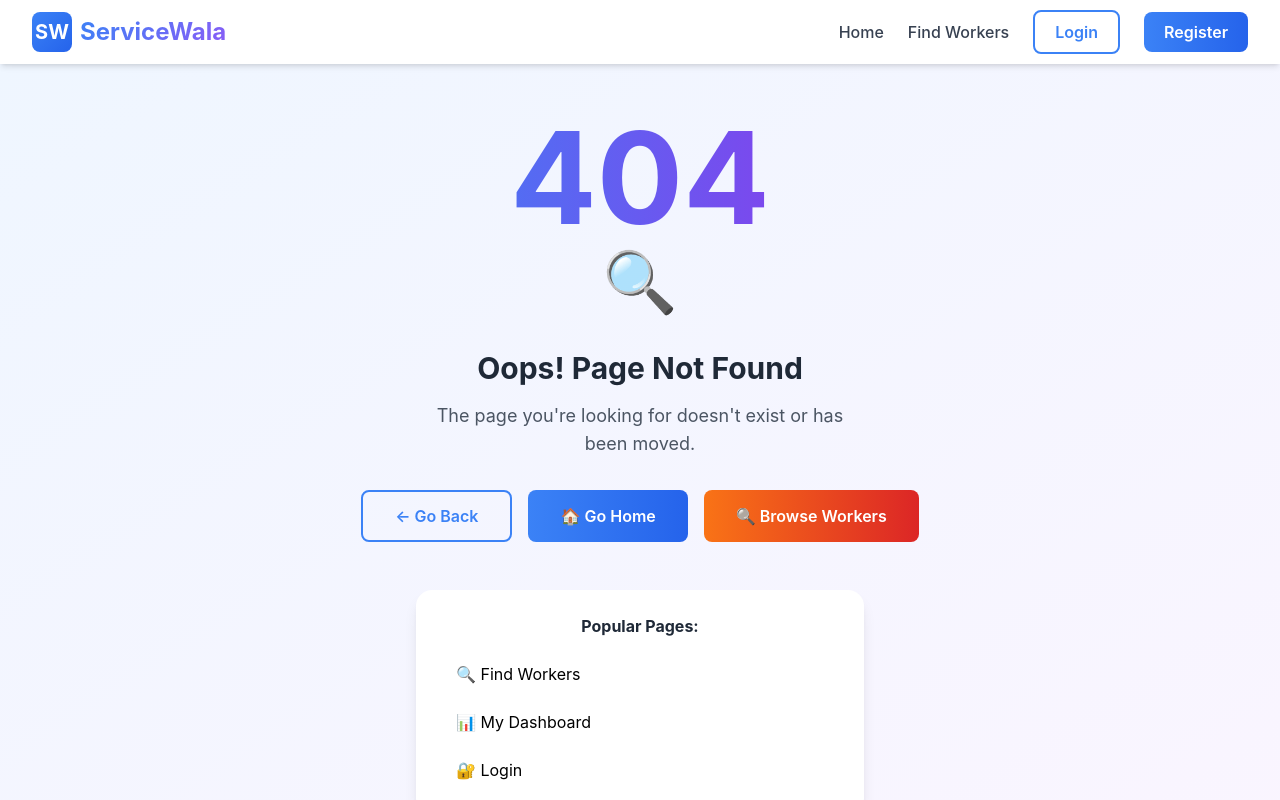
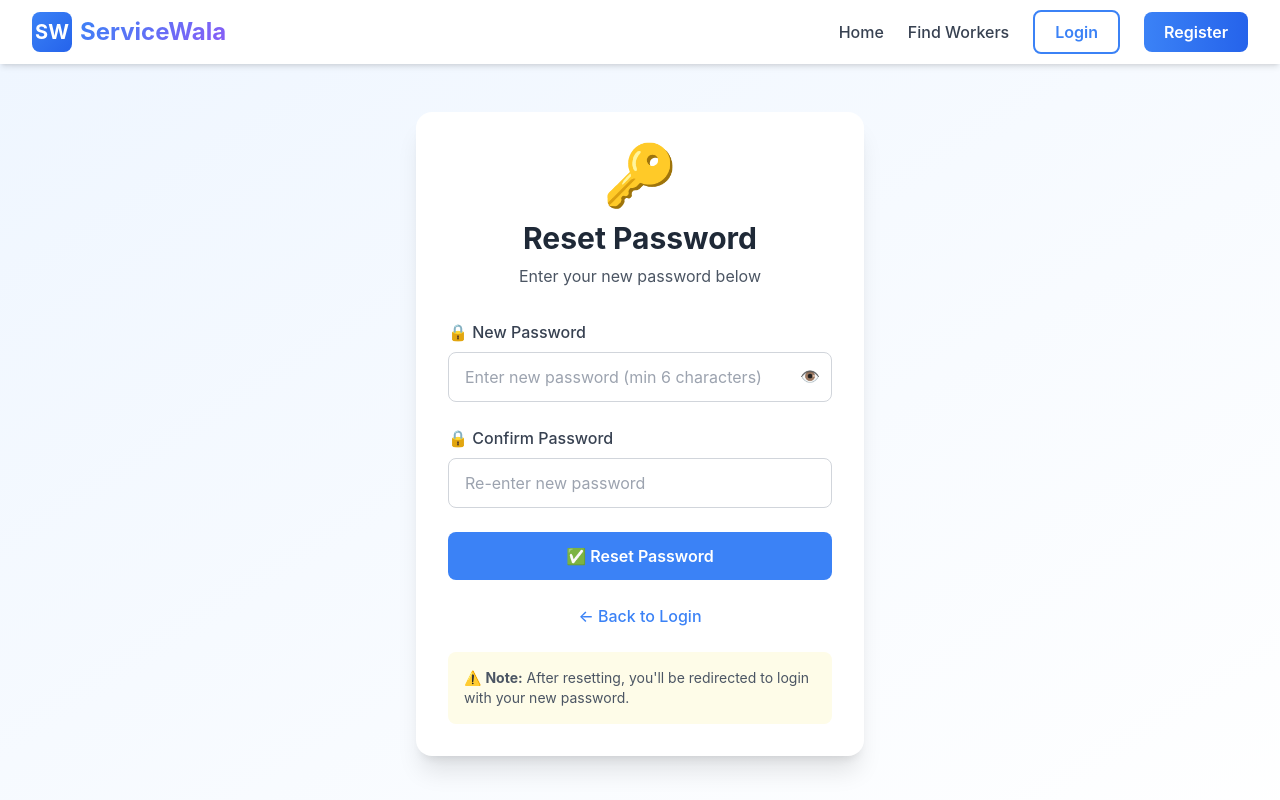
Before and after one commit to arvind-pal-101/servicewala-frontend, a React (Create React App) app: page /reset-password/1 in a window 1280 px wide. Shown: the top 800 px of the page. Built offline with nearby package versions, Linux system fonts and the light colour scheme; no server answers.

Commit message:
feat: Add password reset feature

```diff
--- a/src/App.js
+++ b/src/App.js
@@ -10,6 +10,8 @@ import BookingPage from './pages/BookingPage';
 import BookingSuccess from './pages/BookingSuccess';
 import Login from './pages/Login';
 import Register from './pages/Register';
+import ForgotPassword from './pages/ForgotPassword';
+import ResetPassword from './pages/ResetPassword';
 import WorkerRegister from './pages/WorkerRegister';
 import WorkerDashboard from './pages/WorkerDashboard';
 import BookingDetails from './pages/BookingDetails';
@@ -37,6 +39,8 @@ function App() {
           <Route path="/booking-success" element={<BookingSuccess />} />
           <Route path="/login" element={<Login />} />
           <Route path="/register" element={<Register />} />
+          <Route path="/forgot-password" element={<ForgotPassword />} />
+          <Route path="/reset-password/:token" element={<ResetPassword />} />
           <Route path="/worker/register" element={<WorkerRegister />} />
           <Route path="/worker/dashboard" element={<WorkerDashboard />} />
           <Route path="/booking/:id" element={<BookingDetails />} />
--- /dev/null
+++ b/src/pages/ForgotPassword.js
@@ -0,0 +1,110 @@
+import React, { useState } from 'react';
+import { useNavigate, Link } from 'react-router-dom';
+import Navbar from '../components/Navbar';
+import Footer from '../components/Footer';
+import { authAPI } from '../services/api';
+import { toast } from 'react-toastify';
+
+function ForgotPassword() {
+  const navigate = useNavigate();
+  const [phone, setPhone] = useState('');
+  const [loading, setLoading] = useState(false);
+
+  const handleSubmit = async (e) => {
+    e.preventDefault();
+
+    if (!phone || phone.length !== 10) {
+      toast.error('Please enter valid 10-digit phone number');
+      return;
+    }
+
+    try {
+      setLoading(true);
+      const response = await authAPI.forgotPassword({ phone });
+
+      toast.success(response.data.message);
+      toast.info('Check your email inbox!');
+
+      setTimeout(() => navigate('/login'), 3000);
+    } catch (error) {
+      toast.error(error.response?.data?.message || 'Failed to send reset email');
+    } finally {
+      setLoading(false);
+    }
+  };
+
+  return (
+    <>
+      <Navbar />
+      <div className="min-h-screen bg-gradient-to-br from-blue-50 to-white py-12 px-4">
+        <div className="max-w-md mx-auto">
+
+          <div className="bg-white rounded-2xl shadow-xl p-8">
+            <div className="text-center mb-8">
+              <div className="text-6xl mb-4">🔐</div>
+              <h1 className="text-3xl font-bold text-gray-800 mb-2">
+                Forgot Password?
+              </h1>
+              <p className="text-gray-600">
+                Enter your phone number and we'll send a password reset link to your email
+              </p>
+            </div>
+
+            <form onSubmit={handleSubmit} className="space-y-6">
+
+              <div>
+                <label className="block text-gray-700 font-medium mb-2">
+                  📱 Phone Number
+                </label>
+                <input
+                  type="tel"
+                  value={phone}
+                  onChange={(e) => setPhone(e.target.value.replace(/\D/g, '').slice(0, 10))}
+                  placeholder="Enter 10-digit phone number"
+                  className="w-full px-4 py-3 border border-gray-300 rounded-lg focus:ring-2 focus:ring-primary focus:border-transparent"
+                  maxLength="10"
+                  required
+                />
+                <p className="text-sm text-gray-500 mt-1">
+                  We'll send reset link to your registered email
+                </p>
+              </div>
+
+              <button
+                type="submit"
+                disabled={loading}
+                className={`w-full py-3 rounded-lg font-semibold text-white transition-all ${
+                  loading
+                    ? 'bg-gray-400 cursor-not-allowed'
+                    : 'bg-primary hover:bg-blue-600'
+                }`}
+              >
+                {loading ? '📧 Sending...' : '📧 Send Reset Link'}
+              </button>
+
+            </form>
+
+            <div className="mt-6 text-center">
+              <Link
+                to="/login"
+                className="text-primary hover:underline font-medium"
+              >
+                ← Back to Login
+              </Link>
+            </div>
+
+            <div className="mt-6 p-4 bg-blue-50 rounded-lg">
+              <p className="text-sm text-gray-600">
+                💡 <strong>Note:</strong> Reset link will be sent to the email registered with this phone number. Link expires in 30 minutes.
+              </p>
+            </div>
+
+          </div>
+        </div>
+      </div>
+      <Footer />
+    </>
+  );
+}
+
+export default ForgotPassword;
--- /dev/null
+++ b/src/pages/ResetPassword.js
@@ -0,0 +1,149 @@
+import React, { useState } from 'react';
+import { useNavigate, useParams, Link } from 'react-router-dom';
+import Navbar from '../components/Navbar';
+import Footer from '../components/Footer';
+import { authAPI } from '../services/api';
+import { toast } from 'react-toastify';
+
+function ResetPassword() {
+  const navigate = useNavigate();
+  const { token } = useParams();
+  const [password, setPassword] = useState('');
+  const [confirmPassword, setConfirmPassword] = useState('');
+  const [loading, setLoading] = useState(false);
+  const [showPassword, setShowPassword] = useState(false);
+
+  const handleSubmit = async (e) => {
+    e.preventDefault();
+
+    if (password.length < 6) {
+      toast.error('Password must be at least 6 characters');
+      return;
+    }
+
+    if (password !== confirmPassword) {
+      toast.error('Passwords do not match');
+      return;
+    }
+
+    try {
+      setLoading(true);
+      const response = await authAPI.resetPassword(token, { password });
+
+      toast.success(response.data.message);
+      toast.success('Redirecting to login...');
+
+      setTimeout(() => navigate('/login'), 2000);
+    } catch (error) {
+      toast.error(error.response?.data?.message || 'Failed to reset password');
+    } finally {
+      setLoading(false);
+    }
+  };
+
+  return (
+    <>
+      <Navbar />
+      <div className="min-h-screen bg-gradient-to-br from-blue-50 to-white py-12 px-4">
+        <div className="max-w-md mx-auto">
+
+          <div className="bg-white rounded-2xl shadow-xl p-8">
+            <div className="text-center mb-8">
+              <div className="text-6xl mb-4">🔑</div>
+              <h1 className="text-3xl font-bold text-gray-800 mb-2">
+                Reset Password
+              </h1>
+              <p className="text-gray-600">
+                Enter your new password below
+              </p>
+            </div>
+
+            <form onSubmit={handleSubmit} className="space-y-6">
+
+              <div>
+                <label className="block text-gray-700 font-medium mb-2">
+                  🔒 New Password
+                </label>
+                <div className="relative">
+                  <input
+                    type={showPassword ? 'text' : 'password'}
+                    value={password}
+                    onChange={(e) => setPassword(e.target.value)}
+                    placeholder="Enter new password (min 6 characters)"
+                    className="w-full px-4 py-3 border border-gray-300 rounded-lg focus:ring-2 focus:ring-primary focus:border-transparent"
+                    minLength="6"
+                    required
+                  />
+                  <button
+                    type="button"
+                    onClick={() => setShowPassword(!showPassword)}
+                    className="absolute right-3 top-3 text-gray-500 hover:text-gray-700"
+                  >
+                    {showPassword ? '🙈' : '👁️'}
+                  </button>
+                </div>
+              </div>
+
+              <div>
+                <label className="block text-gray-700 font-medium mb-2">
+                  🔒 Confirm Password
+                </label>
+                <input
+                  type={showPassword ? 'text' : 'password'}
+                  value={confirmPassword}
+                  onChange={(e) => setConfirmPassword(e.target.value)}
+                  placeholder="Re-enter new password"
+                  className="w-full px-4 py-3 border border-gray-300 rounded-lg focus:ring-2 focus:ring-primary focus:border-transparent"
+                  minLength="6"
+                  required
+                />
+              </div>
+
+              {password && confirmPassword && (
+                <div className={`p-3 rounded-lg text-sm ${
+                  password === confirmPassword
+                    ? 'bg-green-100 text-green-800'
+                    : 'bg-red-100 text-red-800'
+                }`}>
+                  {password === confirmPassword ? '✅ Passwords match' : '❌ Passwords do not match'}
+                </div>
+              )}
+
+              <button
+                type="submit"
+                disabled={loading || password !== confirmPassword}
+                className={`w-full py-3 rounded-lg font-semibold text-white transition-all ${
+                  loading || password !== confirmPassword
+                    ? 'bg-gray-400 cursor-not-allowed'
+                    : 'bg-primary hover:bg-blue-600'
+                }`}
+              >
+                {loading ? '🔄 Resetting...' : '✅ Reset Password'}
+              </button>
+
+            </form>
+
+            <div className="mt-6 text-center">
+              <Link
+                to="/login"
+                className="text-primary hover:underline font-medium"
+              >
+                ← Back to Login
+              </Link>
+            </div>
+
+            <div className="mt-6 p-4 bg-yellow-50 rounded-lg">
+              <p className="text-sm text-gray-600">
+                ⚠️ <strong>Note:</strong> After resetting, you'll be redirected to login with your new password.
+              </p>
+            </div>
+
+          </div>
+        </div>
+      </div>
+      <Footer />
+    </>
+  );
+}
+
+export default ResetPassword;
--- a/src/services/api.js
+++ b/src/services/api.js
@@ -36,7 +36,9 @@ export const authAPI = {
    // Favorite workers - ADD THESE 3 LINES
   addFavorite: (workerId) => api.post(`/auth/favorites/${workerId}`),
   removeFavorite: (workerId) => api.delete(`/auth/favorites/${workerId}`),
-  getFavorites: () => api.get('/auth/favorites')
+  getFavorites: () => api.get('/auth/favorites'),
+  forgotPassword: (data) => api.post('/auth/forgot-password', data),
+  resetPassword: (token, data) => api.put(`/auth/reset-password/${token}`, data)
 };
 
 // Category APIs
```
